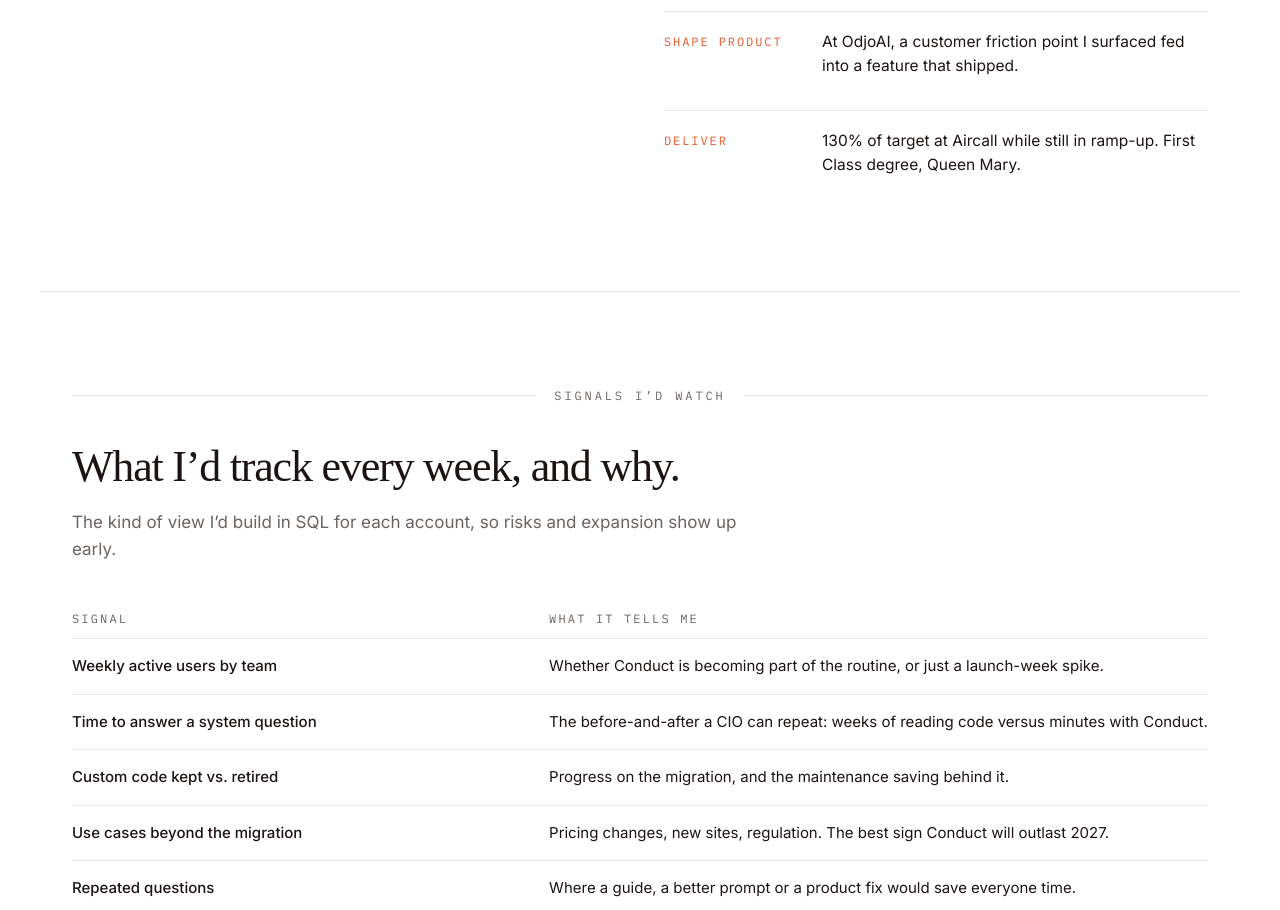
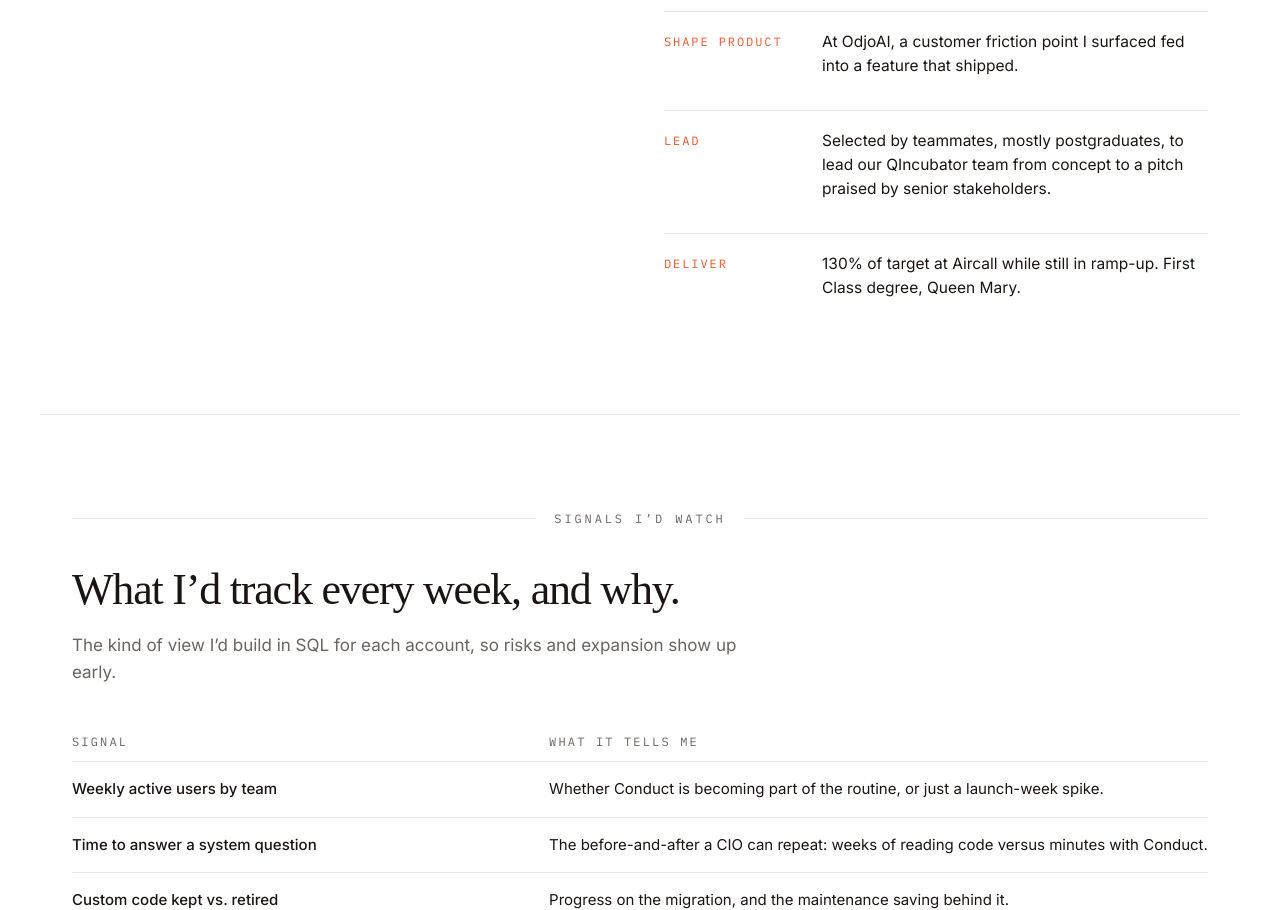
Before and after one commit to sumayaosman-pixel/web, a plain HTML site: page deployment-playbook.html in a window 1280 px wide. Shown: the part 3421-4331 px from the top of the page. Drawn offline with Linux system fonts and the light colour scheme.

Commit message:
Add QIncubator leadership to deployment playbook
Co-Authored-By: Claude Opus 5.5 <noreply@anthropic.com>
Claude-Session: https://claude.ai/code/session_01MsrmoqmGuJcnBMdd2XAcGA

```diff
--- a/deployment-playbook.html
+++ b/deployment-playbook.html
@@ -188,6 +188,7 @@ footer .small{font-family:Mono;font-size:12px;letter-spacing:.18em;text-transfor
       <div class="pr"><span>Measure</span><div>Run weekly SQL queries on call volume to track AI agent adoption and spot expansion and upsell signals.</div></div>
       <div class="pr"><span>Enable</span><div>Build custom demos and FAQ flows by industry, write step-by-step guidance and help run short enablement calls.</div></div>
       <div class="pr"><span>Shape product</span><div>At OdjoAI, a customer friction point I surfaced fed into a feature that shipped.</div></div>
+      <div class="pr"><span>Lead</span><div>Selected by teammates, mostly postgraduates, to lead our QIncubator team from concept to a pitch praised by senior stakeholders.</div></div>
       <div class="pr"><span>Deliver</span><div>130% of target at Aircall while still in ramp-up. First Class degree, Queen Mary.</div></div>
     </div>
   </div>
```
